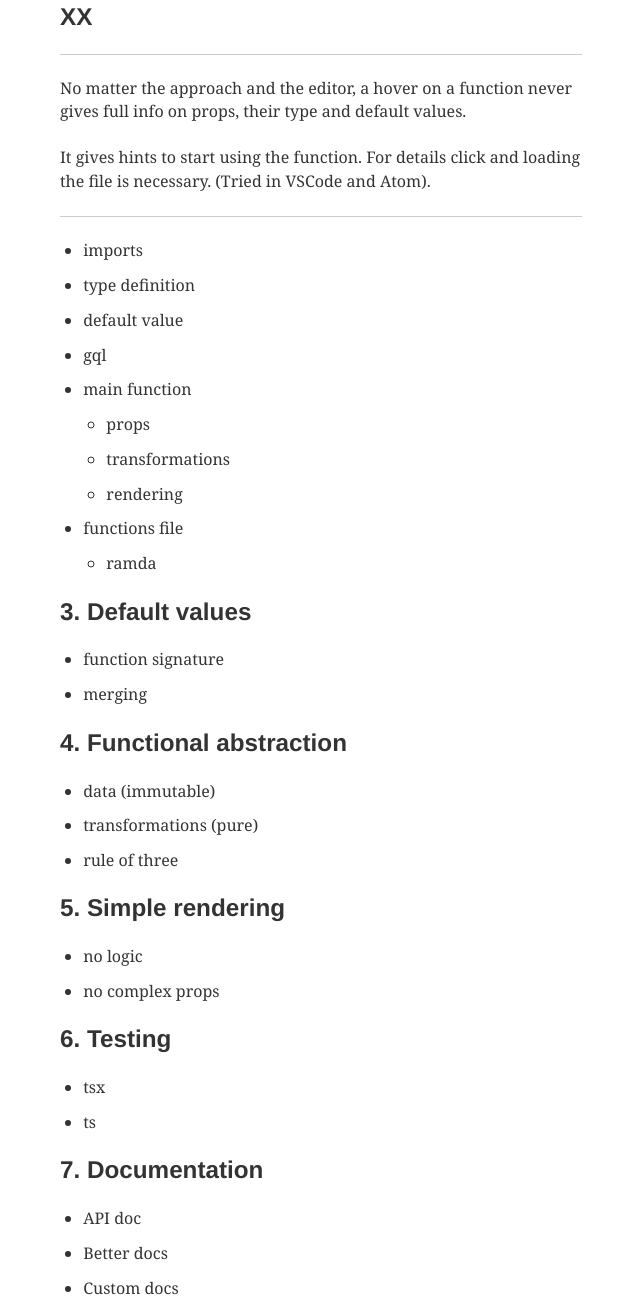
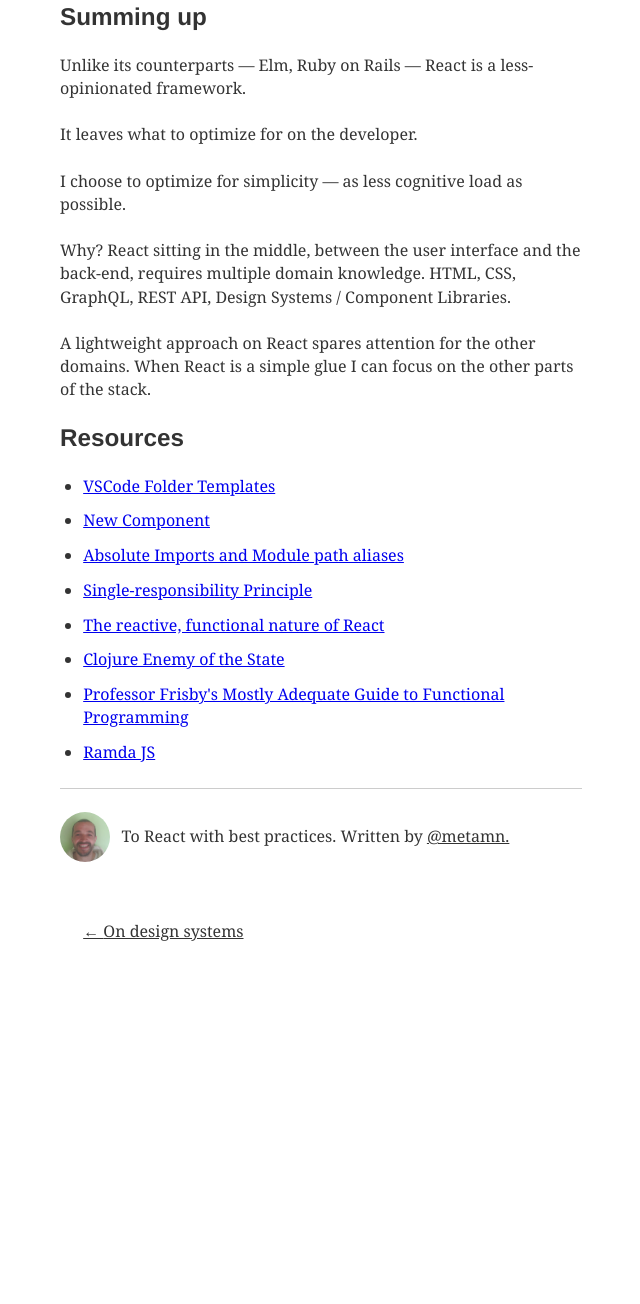
Before and after one commit to metamn/react, a Gatsby site: page /how-i-write-react-code-in-2021/ in a window 1280 px wide. Shown: the part 9860-11164 px from the top of the page, without its empty margins (319-959 px from the left). After the commit the page ends 10873 px from the top, so only its background shows below. Built offline with nearby package versions, Linux system fonts and the light colour scheme; Gatsby itself is replaced by a stand-in of ours; some packages are replaced by stand-ins of ours.

Commit message:
Working on the article

```diff
--- a/content/blog/how-i-write-react-code-in-2021/index.md
+++ b/content/blog/how-i-write-react-code-in-2021/index.md
@@ -369,53 +369,18 @@ With Ramda I think more about the problem &mdash; in time, in depth &mdash; and
 
 The end result feels compact. Even if I use only a small subset of the functional programming toolset &mdash; immutable data, curried functions, and compositions.
 
-## XX
+## Summing up
 
----
+Unlike its counterparts &mdash; Elm, Ruby on Rails &mdash; React is a less-opinionated framework.
 
-No matter the approach and the editor, a hover on a function never gives full info on props, their type and default values.
+It leaves what to optimize for on the developer.
 
-It gives hints to start using the function. For details click and loading the file is necessary. (Tried in VSCode and Atom).
+I choose to optimize for simplicity &mdash; as less cognitive load as possible.
 
----
+Why? React sitting in the middle, between the user interface and the back-end, requires multiple domain knowledge. HTML, CSS, GraphQL, REST API, Design Systems / Component Libraries.
 
-- imports
-- type definition
-- default value
-- gql
-- main function
-  - props
-  - transformations
-  - rendering
-- functions file
-  - ramda
-
-## 3. Default values
-
-- function signature
-- merging
-
-## 4. Functional abstraction
-
-- data (immutable)
-- transformations (pure)
-- rule of three
-
-## 5. Simple rendering
-
-- no logic
-- no complex props
-
-## 6. Testing
-
-- tsx
-- ts
-
-## 7. Documentation
-
-- API doc
-- Better docs
-- Custom docs
+A lightweight approach on React spares attention for the other domains.
+When React is a simple glue I can focus on the other parts of the stack.
 
 ## Resources
 
```
